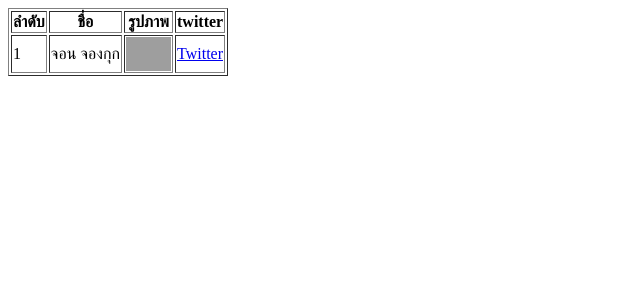
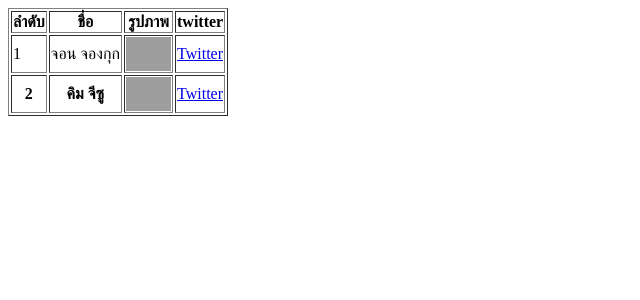
Before and after one commit to sukultabii/sukultabii, a PHP site: page /table.php in a window 1280 px wide. Shown: the top 300 px of the page, without its empty margins (0-640 px from the left). Run offline with PHP 8.4, Linux system fonts and the light colour scheme; grey boxes are pictures that could not be loaded.

Commit message:
Update table.php

```diff
--- a/table.php
+++ b/table.php
@@ -15,6 +15,11 @@
         <td>จอน จองกุก</td>
         <td><img src="https://www.google.co.th/url?sa=i&url=https%3A%2F%2Fencrypted-tbn0.gstatic.com%2Fimages%3Fq%3Dtbn%3AANd9GcSB3TP5MlzEzYk9DvABQc8OUCM9LQSSYgiUv4OirbvRgKzmKouU&psig=AOvVaw2OJGjY8UQh3-Dy9edfmjcv&ust=1646288684384000&source=images&cd=vfe&ved=0CAwQjhxqFwoTCNCE0LPlpvYCFQAAAAAdAAAAABBE" width="45px"></td>
         <td><a href="https://twitter.com/BTS_twt">Twitter</a></td>
+      <tr>
+        <th>2</th>
+        <th>คิม จีซู</th>
+         <td><img src="https://www.brighttv.co.th/entertain/%e0%b9%88jisoo-blackpink-yg" width="45px"></td>
+        <td><a href="https://twitter.com/blackpink">Twitter</a></td>
       </tr>
     </table>
   </body>
```
